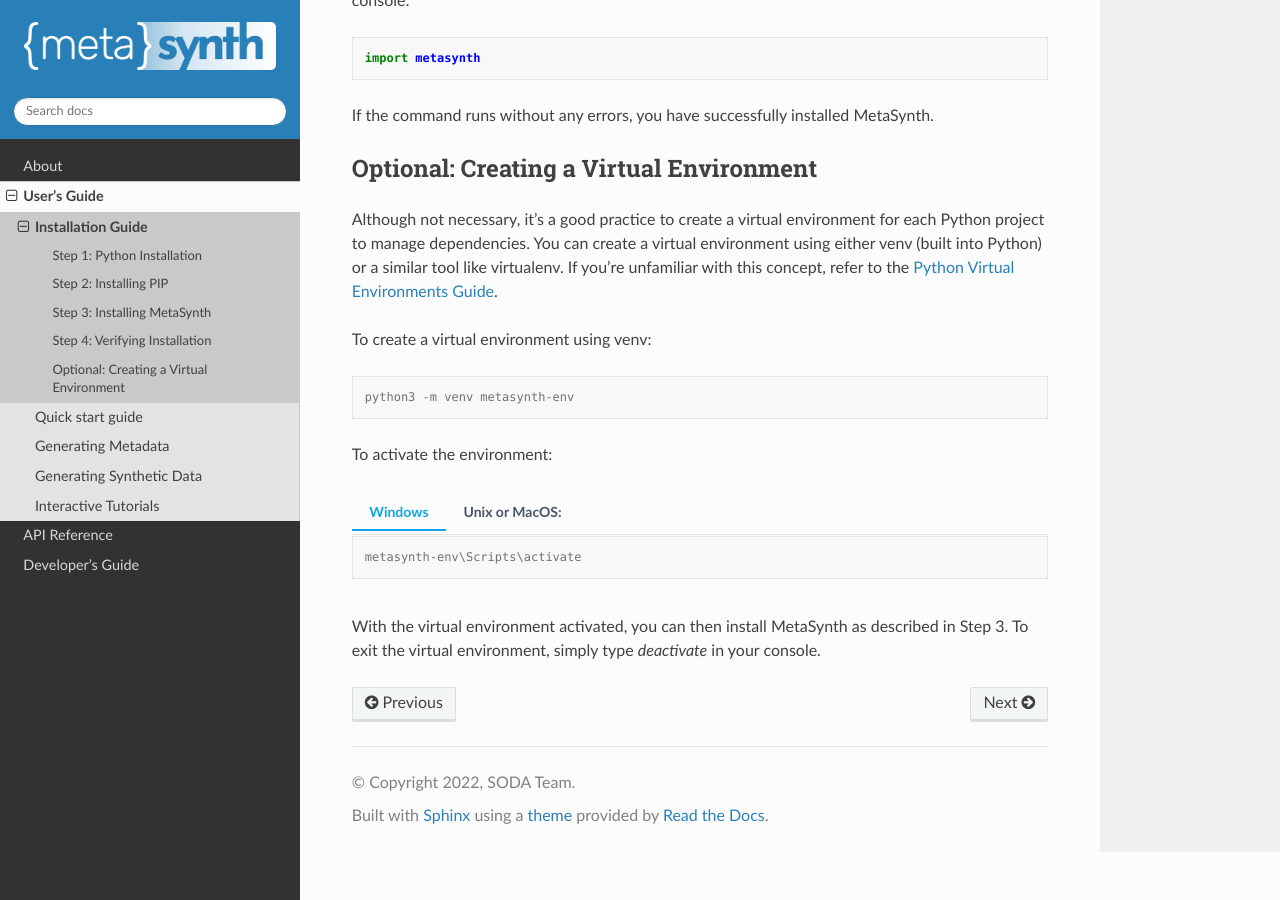
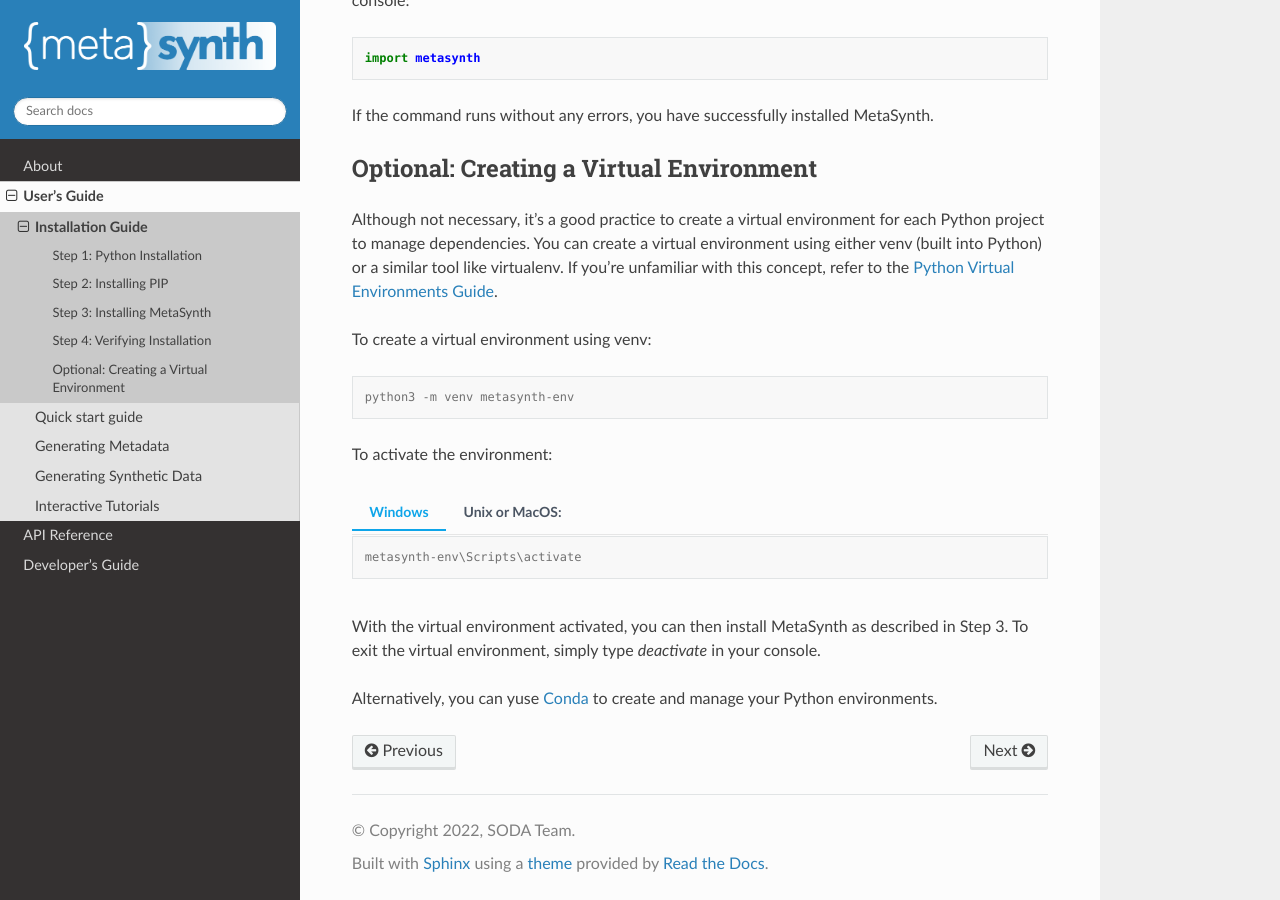
Before and after one commit to sodascience/metasyn, a Sphinx documentation site: the page built from docs/source/usage/installation.rst, in a window 1280 px wide and 900 px high, scrolled down 951 px. Built offline with Sphinx 7.4.7 and the Read the Docs theme 2.0.0, drawn with Linux system fonts in a browser that asks for light colours.

Commit message:
added conda to installation

```diff
--- a/docs/source/usage/installation.rst
+++ b/docs/source/usage/installation.rst
@@ -71,3 +71,5 @@
 		source metasynth-env/bin/activate
 
 With the virtual environment activated, you can then install MetaSynth as described in Step 3. To exit the virtual environment, simply type `deactivate` in your console.
+
+Alternatively, you can yuse `Conda <https://conda.io/projects/conda/en/latest/user-guide/getting-started.html>`_ to create and manage your Python environments.
```
